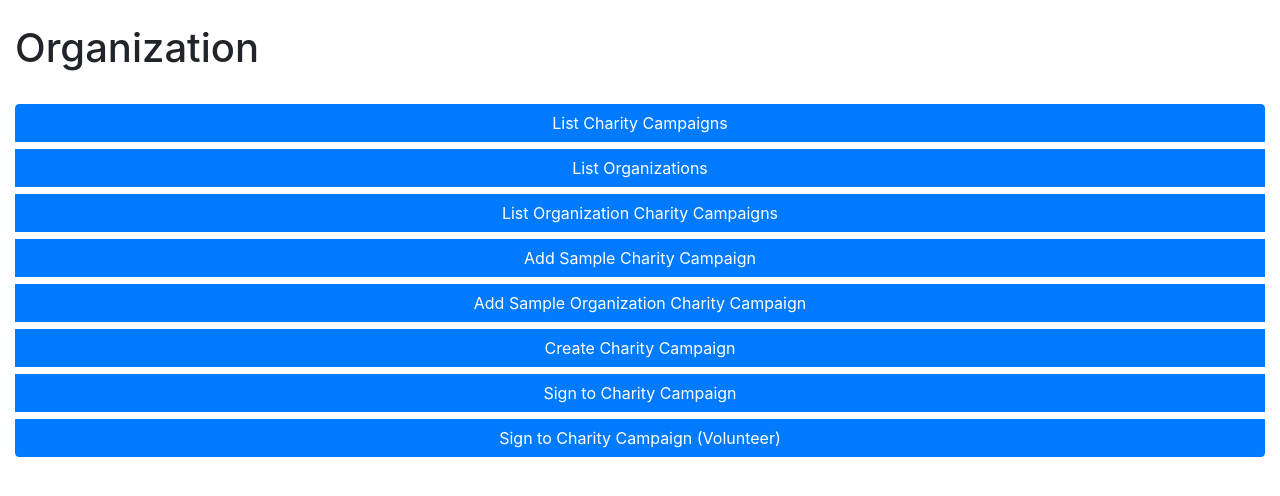
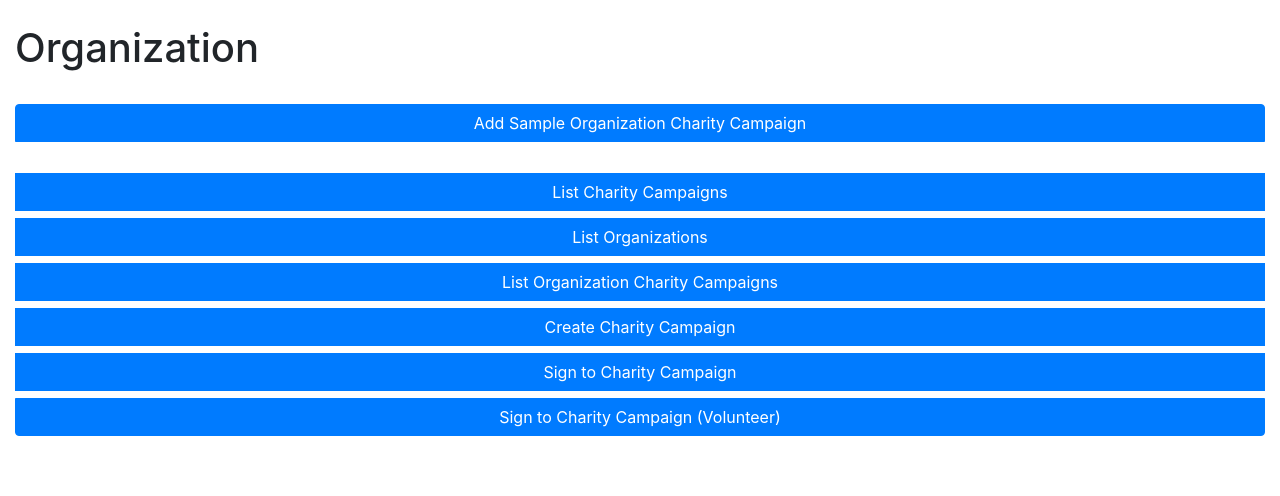
Before and after one commit to IO2024FTIMS/SKPH, a Flask app: page /organizations/ in a window 1280 px wide. Shown: the part 56-552 px from the top of the page. Run offline with Flask 3, Linux system fonts and the light colour scheme; some libraries are stand-ins or nearby versions.

Commit message:
minor changes in templates

```diff
--- a/app/templates/base.jinja
+++ b/app/templates/base.jinja
@@ -27,7 +27,7 @@
             </a>
           </li>
           <li class="nav-item">
-            <a class="nav-link" href="#">{{ _("Crises") }}</a>
+            <a class="nav-link" href="{{ url_for('organization.list_charity_campaigns') }}">{{ _("Crises") }}</a>
           </li>
           <li class="nav-item">
             <a class="nav-link" href="{{ url_for('organization.list_organizations') }}">{{ _("Organizations")}}</a>
--- a/app/templates/organization/list_organization_charity_campaigns.jinja
+++ b/app/templates/organization/list_organization_charity_campaigns.jinja
@@ -23,7 +23,7 @@
         <td>{{ campaign.organization.organization_name }}</td>
         <td>
           {{ campaign.charity_campaign.name }}
-          <a class="btn btn-primary btn-sm"
+          <a class="btn btn-primary btn-sm ml-4"
             href="{{ url_for('organization.view_campaign', charity_campaign_id=campaign.charity_campaign.id) }}">
             {{ _("View Campaign") }}
           </a>
--- a/app/templates/organization/organization_index.jinja
+++ b/app/templates/organization/organization_index.jinja
@@ -7,6 +7,11 @@
     <h1>{{ _("Organization") }}</h1>
     <div class="d-flex flex-column align-items-stretch">
         <div class="btn-group-vertical mt-4">
+            <a href="{{ url_for('organization.add_sample_organization_charity_campaign') }}"
+                class="btn btn-primary mb-2">
+                {{ _("Add Sample Organization Charity Campaign") }}
+            </a>
+            <br>
             <a href="{{ url_for('organization.list_charity_campaigns') }}" class="btn btn-primary mb-2">
                 {{ _("List Charity Campaigns") }}
             </a>
@@ -16,13 +21,10 @@
             <a href="{{ url_for('organization.list_organization_charity_campaigns') }}" class="btn btn-primary mb-2">
                 {{ _("List Organization Charity Campaigns") }}
             </a>
-            <a href="{{ url_for('organization.add_sample_charity_campaign') }}" class="btn btn-primary mb-2">
+            {# <a href="{{ url_for('organization.add_sample_charity_campaign') }}" class="btn btn-primary mb-2">
                 {{ _("Add Sample Charity Campaign") }}
-            </a>
-            <a href="{{ url_for('organization.add_sample_organization_charity_campaign') }}"
-                class="btn btn-primary mb-2">
-                {{ _("Add Sample Organization Charity Campaign") }}
-            </a>
+            </a> #}
+
             <a href="{{ url_for('organization.create_charity_campaign') }}" class="btn btn-primary mb-2">
                 {{ _("Create Charity Campaign") }}
             </a>
```
